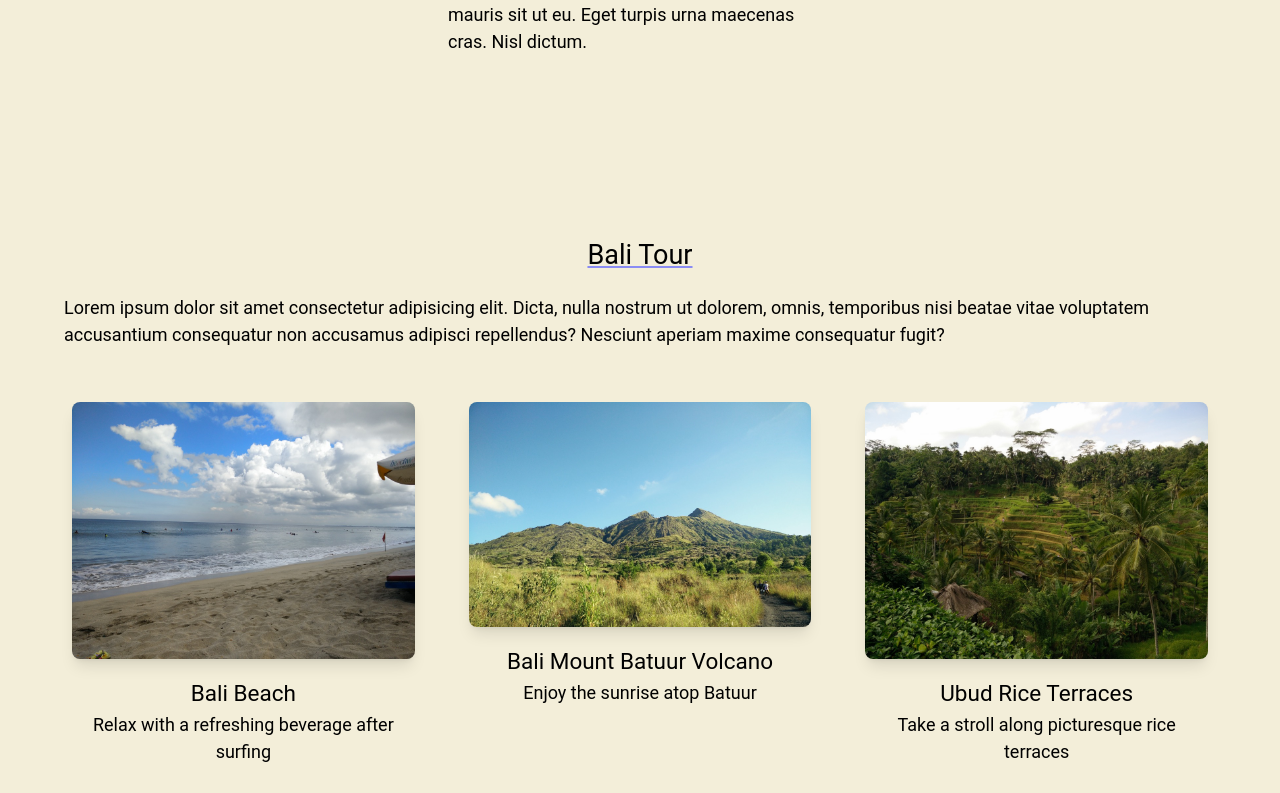
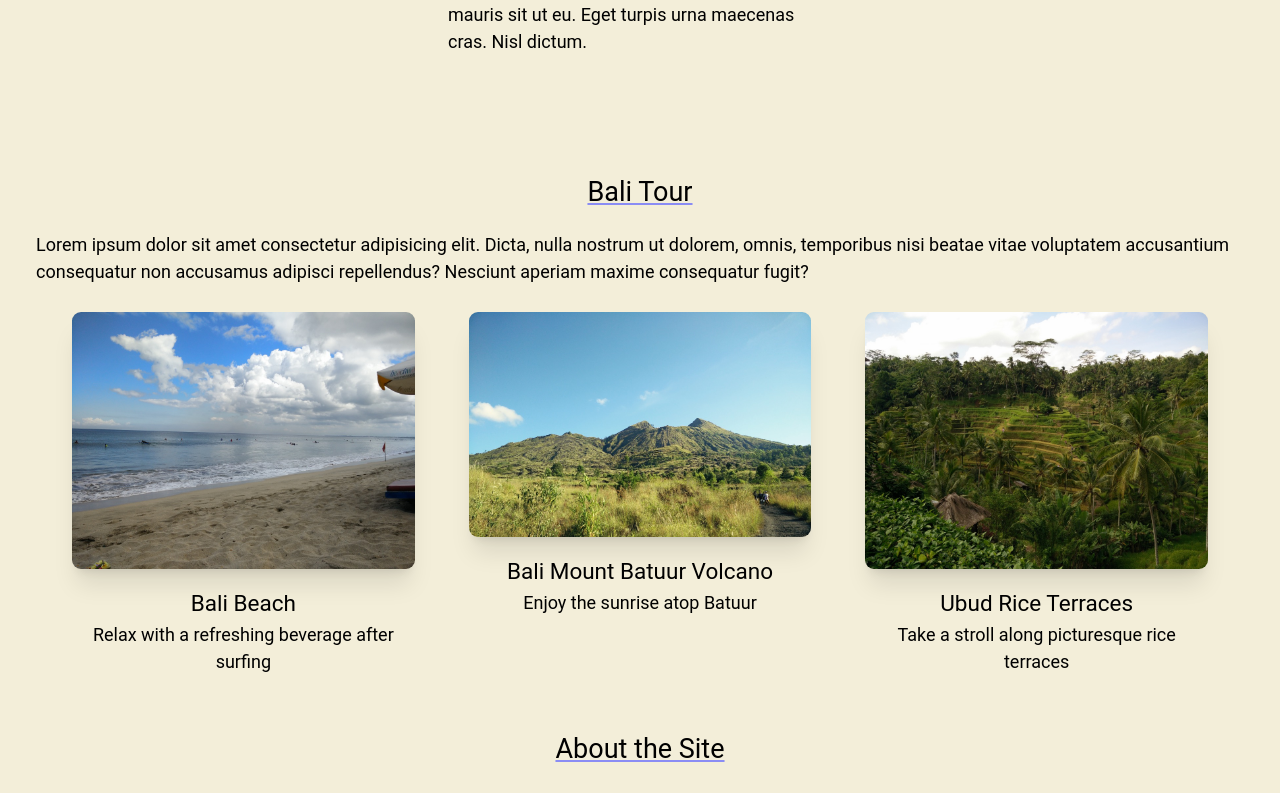
Before and after one commit to wkan17012021/Geo_Travel_Holidays, a React (Create React App) app in the folder rlt/: page / in a window 1280 px wide. Shown: the part 5523-6316 px from the top of the page. Built offline with nearby package versions, Linux system fonts and the light colour scheme.

Commit message:
bali tour tailwind style mapping

```diff
--- a/rlt/src/bali_tour.css
+++ /dev/null
@@ -1,32 +0,0 @@
-.bali_inner_wrapper {
-    margin: 0 auto;
-    padding: 3rem 2rem;
-}
-.intro_wrapper {
-    margin: 2rem auto;
-}
-.list_items {
-    margin: 2rem;
-    display: grid;
-    grid-template-columns: repeat(2, minmax(0, 1fr));
-    row-gap: 1rem;
-    column-gap: 2rem;
-}
-.list_item_img {
-    border-radius: 8px;
-  object-fit: cover;
-  box-shadow: 0 10px 15px -3px rgb(0 0 0 / 0.1), 0 4px 6px -4px rgb(0 0 0 / 0.1);
-}
-.list_item_details {
-    margin-top: 1rem;
-}
-@media only screen and (min-width: 1000px) {
-    .intro_wrapper {
-        max-width: 90vw;
-        margin: 3rem auto;
-    }
-    .list_items {
-        grid-template-columns: repeat(3, minmax(0, 1fr));
-        column-gap: 3rem;
-    }
-}
--- a/rlt/src/components/bali_tour/Bali_tour.js
+++ b/rlt/src/components/bali_tour/Bali_tour.js
@@ -31,10 +31,10 @@ const baliInfo = [
 
 export default function BaliTour() {
   return (
-    <div className="bali_main_container">
-      <div className="bali_inner_wrapper">
+    <div className="bali-main-container">
+      <div className="bali-inner-wrapper my-0 mx-auto py-4 px-8">
         <div>
-          <div className="intro_wrapper">
+          <div className="intro-wrapper my-6 mx-auto lg:max-w-fit lg:my-6">
             <h2>Bali Tour</h2>
             <p>
               Lorem ipsum dolor sit amet consectetur adipisicing elit. Dicta, nulla nostrum ut dolorem, omnis, temporibus nisi beatae vitae voluptatem accusantium consequatur non accusamus adipisci repellendus? Nesciunt aperiam maxime consequatur fugit?
@@ -42,19 +42,19 @@ export default function BaliTour() {
           </div>
           <ul
             role="list"
-            className="list_items"
+            className="list-items my-4 mx-8 grid md:grid-cols-2 gap-y-4 md:gap-x-8 lg:grid-cols-3 lg:gap-x-12"
           >
             {baliInfo.map((location) => (
               <li key={location.name}>
                 <div>
                   <div>
                     <img
-                      className="list_item_img"
+                      className="list_item_img rounded-lg object-cover shadow-xl"
                       src={location.imageUrl}
                       alt={location.imageAlt}
                     />
                   </div>
-                  <div className="list_item_details">
+                  <div className="list_item_detail mt-4">
                     <div>
                       <h3>{location.name}</h3>
                       <p>{location.subject}</p>
--- a/rlt/src/index.js
+++ b/rlt/src/index.js
@@ -6,7 +6,6 @@ import "./flex_panel.css";
 import "./cardwithimg.css";
 import "./canyon_tour.css";
 import "./south-france-tours.css";
-import "./bali_tour.css";
 import "./about-site.css";
 
 import App from "./App";
```
